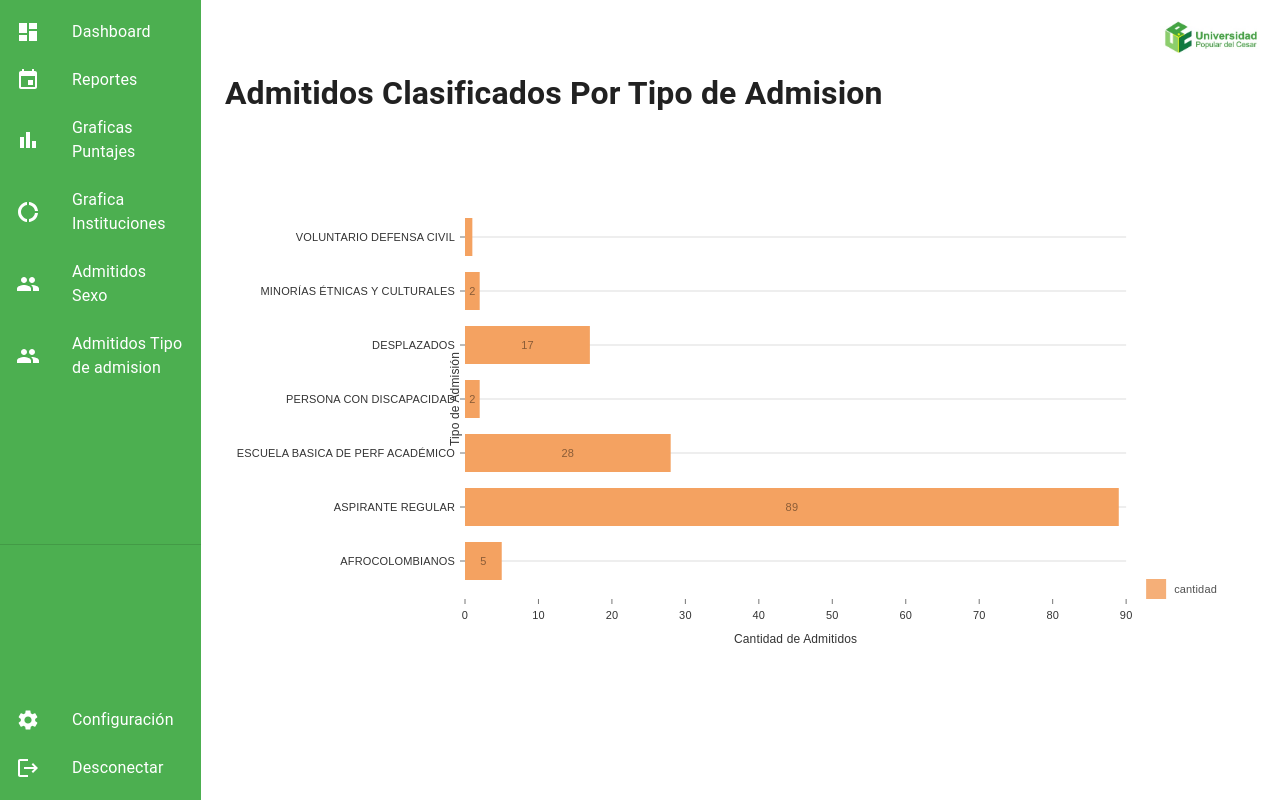
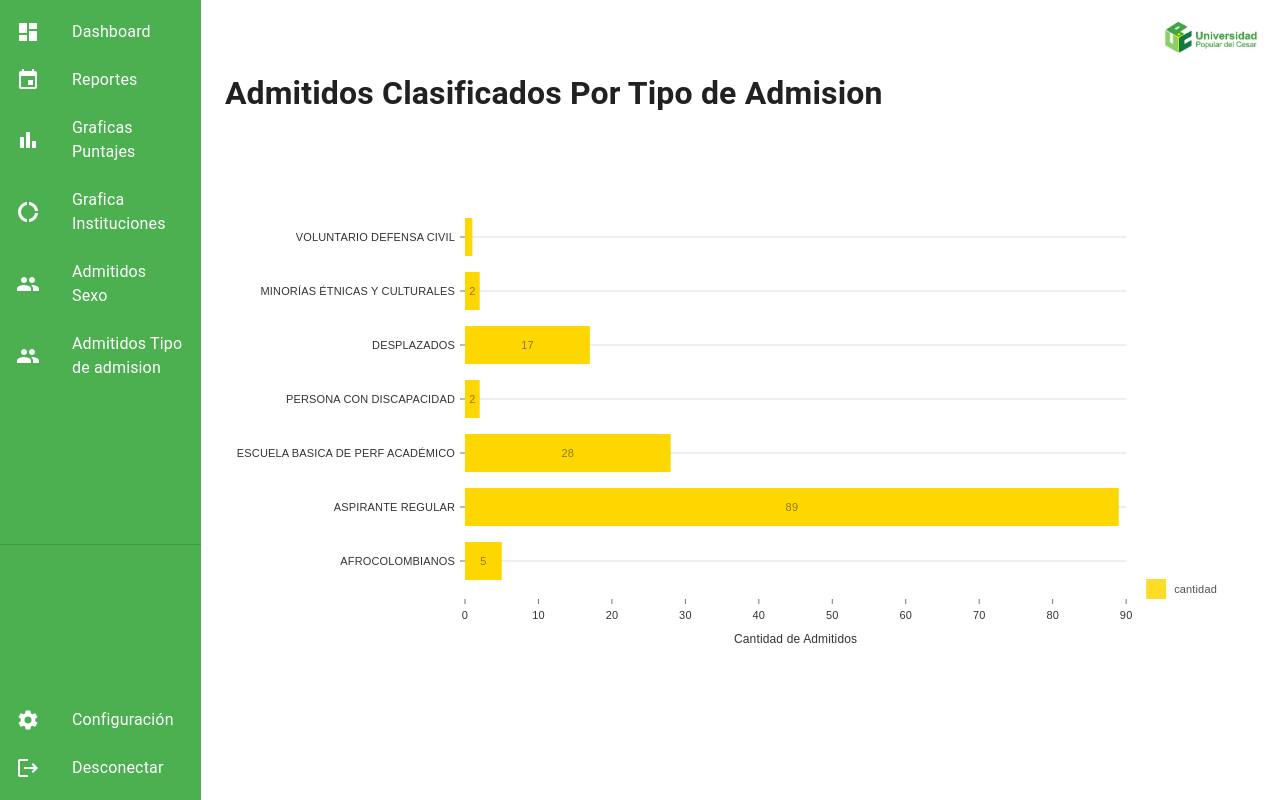
Before and after one commit to shadow-shield/Dashboard-Admin, a React (Vite) app: page /AdmitidosPorTipo in a window 1280 px wide. Built offline with nearby package versions, Linux system fonts and the light colour scheme.

Commit message:
colores modificados graficas

```diff
--- a/src/components/GraficaAdmitidosPorTipo.jsx
+++ b/src/components/GraficaAdmitidosPorTipo.jsx
@@ -1,5 +1,5 @@
 // GraficosAdmitidos.js
-import React, { useState, useEffect } from "react";
+import  { useState, useEffect } from "react";
 import { ResponsiveBar } from "@nivo/bar";
 import { datosEstudiantes } from "../data/datosEstudiantes";
 
@@ -7,7 +7,7 @@ const GraficaAdmitidos = () => {
   const [chartData, setChartData] = useState([]);
 
   useEffect(() => {
-    // Agrupar los estudiantes por tipo de admisión
+
     const data = datosEstudiantes.reduce((acc, estudiante) => {
       const tipoAdmision = estudiante.CIRC_DESCRIPCION;
       const found = acc.find(item => item.tipoAdmision === tipoAdmision);
@@ -33,9 +33,10 @@ const GraficaAdmitidos = () => {
         padding={0.3}
         valueScale={{ type: "linear" }}
         indexScale={{ type: "band", round: true }}
-        colors="#f4a261" // Color personalizado para las barras
+        colors="#FFD700"
         borderColor={{ from: "color", modifiers: [["darker", 1.6]] }}
-        axisTop={null}
+
+
         axisRight={null}
         axisBottom={{
           tickSize: 5,
@@ -45,14 +46,7 @@ const GraficaAdmitidos = () => {
           legendPosition: "middle",
           legendOffset: 40,
         }}
-        axisLeft={{
-          tickSize: 5,
-          tickPadding: 5,
-          tickRotation: 0,
-          legend: "Tipo de Admisión",
-          legendPosition: "middle",
-          legendOffset: -10,
-        }}
+
         labelSkipWidth={12}
         labelSkipHeight={12}
         labelTextColor={{ from: "color", modifiers: [["darker", 1.6]] }}
--- a/src/components/GraficaSexo.jsx
+++ b/src/components/GraficaSexo.jsx
@@ -10,11 +10,11 @@ const GraficaSexo = () => {
   const [chartData, setChartData] = useState([]);
 
   useEffect(() => {
-    // Formatear los datos para el gráfico
+
     setChartData(
       datosAdmitidos.map((item) => ({
-        Sexo: item.sexo, // Eje Y
-        Cantidad: item.cantidad, // Eje X
+        Sexo: item.sexo,
+        Cantidad: item.cantidad,
       }))
     );
   }, []);
@@ -30,7 +30,7 @@ const GraficaSexo = () => {
         padding={0.3}
         valueScale={{ type: "linear" }}
         indexScale={{ type: "band", round: true }}
-        colors={(datum) => (datum.indexValue === "M" ? "#36a2eb" : "#ff6384")} // Colores personalizados para cada sexo
+        colors={(datum) => (datum.indexValue === "M" ? "#36a2eb" : "#800080")}
         borderColor={{ from: "color", modifiers: [["darker", 1.6]] }}
         axisTop={null}
         axisRight={null}
--- a/src/pages/AdmitidosSexo.jsx
+++ b/src/pages/AdmitidosSexo.jsx
@@ -1,4 +1,4 @@
-import React from "react";
+
 import GraficaSexo from "../components/GraficaSexo";
 
 const AdmitidosSexo = () => {
@@ -6,9 +6,7 @@ const AdmitidosSexo = () => {
     <div>
       <h1>Admitidos por sexo</h1>
 
-      {/* Otras secciones del dashboard si existen */}
 
-      {/* Sección del gráfico de admitidos clasificados por sexo */}
       <div style={{ marginTop: "2rem" }}>
         <GraficaSexo />
       </div>
```
